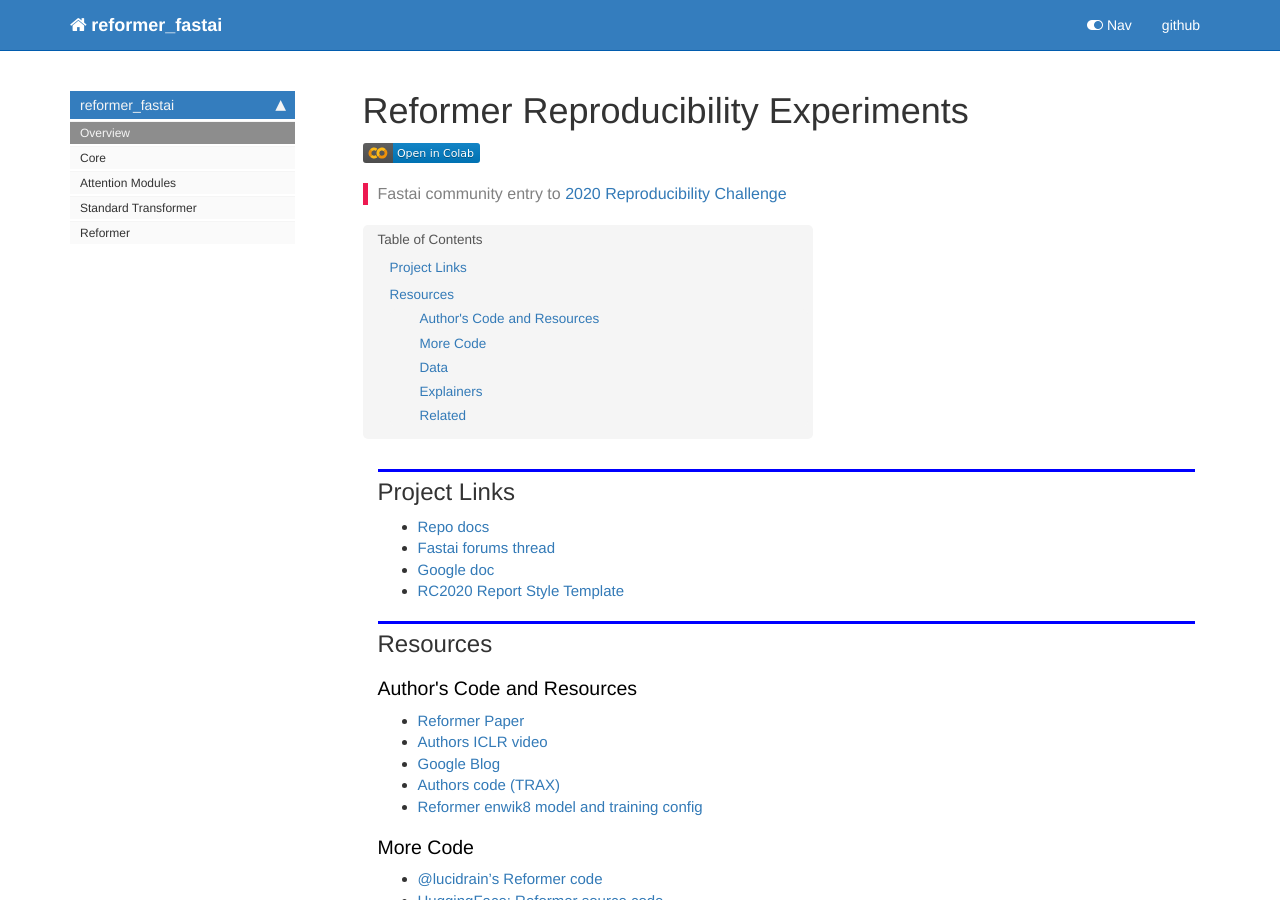
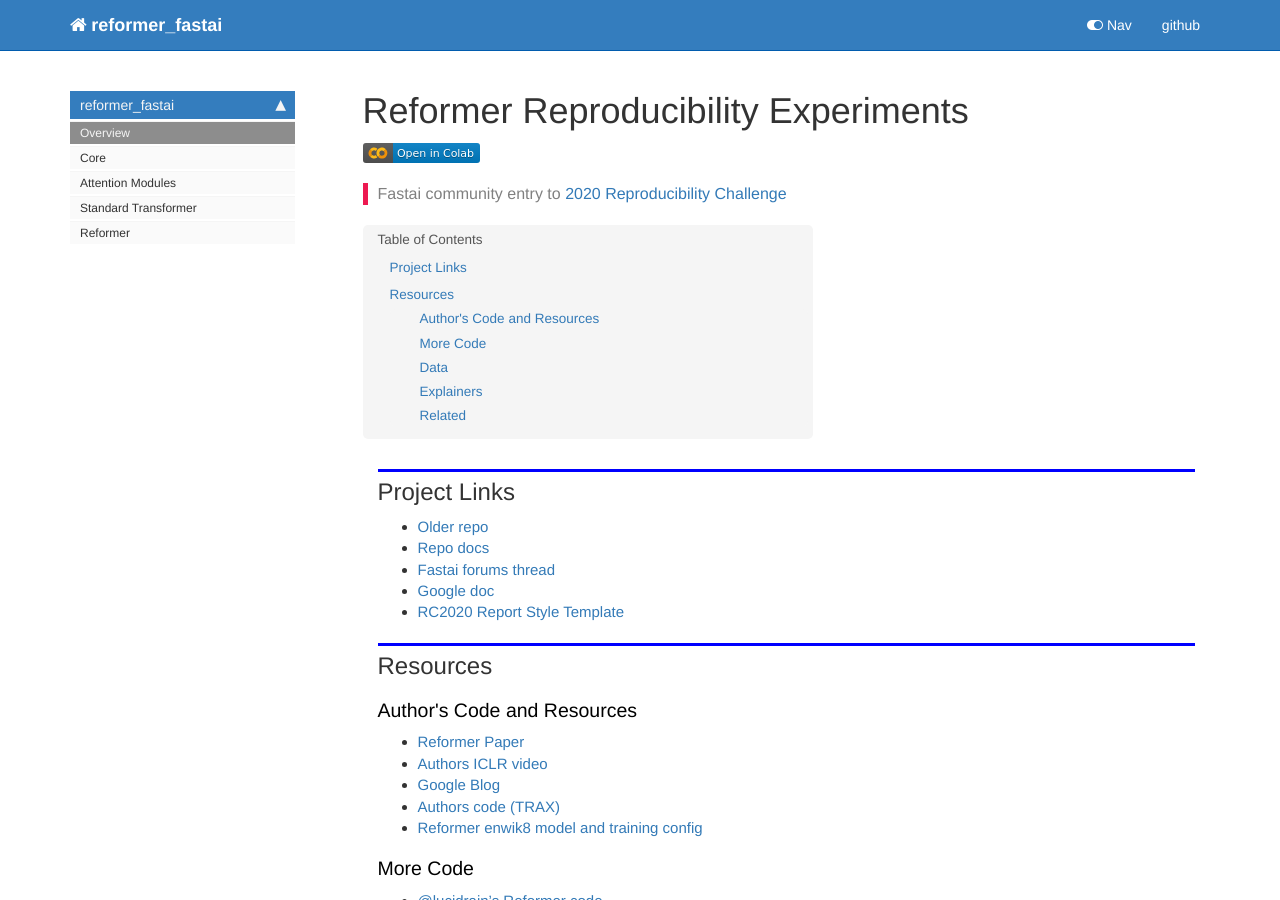
Before and after one commit to arampacha/reformer_fastai, a Jekyll site: the page built from docs/index.html, in a window 1280 px wide and 900 px high. Built offline with Jekyll 4.4.1, drawn with Linux system fonts in a browser that asks for light colours; nearby versions of some CDN libraries; comment, search, counter and statistics services are not loaded.

Commit message:
link to old repo

```diff
--- a/docs/index.html
+++ b/docs/index.html
@@ -32,6 +32,7 @@
 <div class="cell border-box-sizing text_cell rendered"><div class="inner_cell">
 <div class="text_cell_render border-box-sizing rendered_html">
 <h2 id="Project-Links">Project Links<a class="anchor-link" href="#Project-Links"> </a></h2><ul>
+<li><a href="https://github.com/morganmcg1/reformer-fastai-old">Older repo</a></li>
 <li><a href="https://arampacha.github.io/reformer_fastai/">Repo docs</a></li>
 <li><a href="https://forums.fast.ai/t/reproducibility-challenge-2020-fastai-folks-interested/80336/39">Fastai forums thread</a></li>
 <li><a href="https://docs.google.com/document/d/1wF83E3B3yXIGZixEgOUJI2T2XXhT1DVCrPXS5Dbsyh8/edit">Google doc</a></li>
```
Also changed, not shown: README.md.
